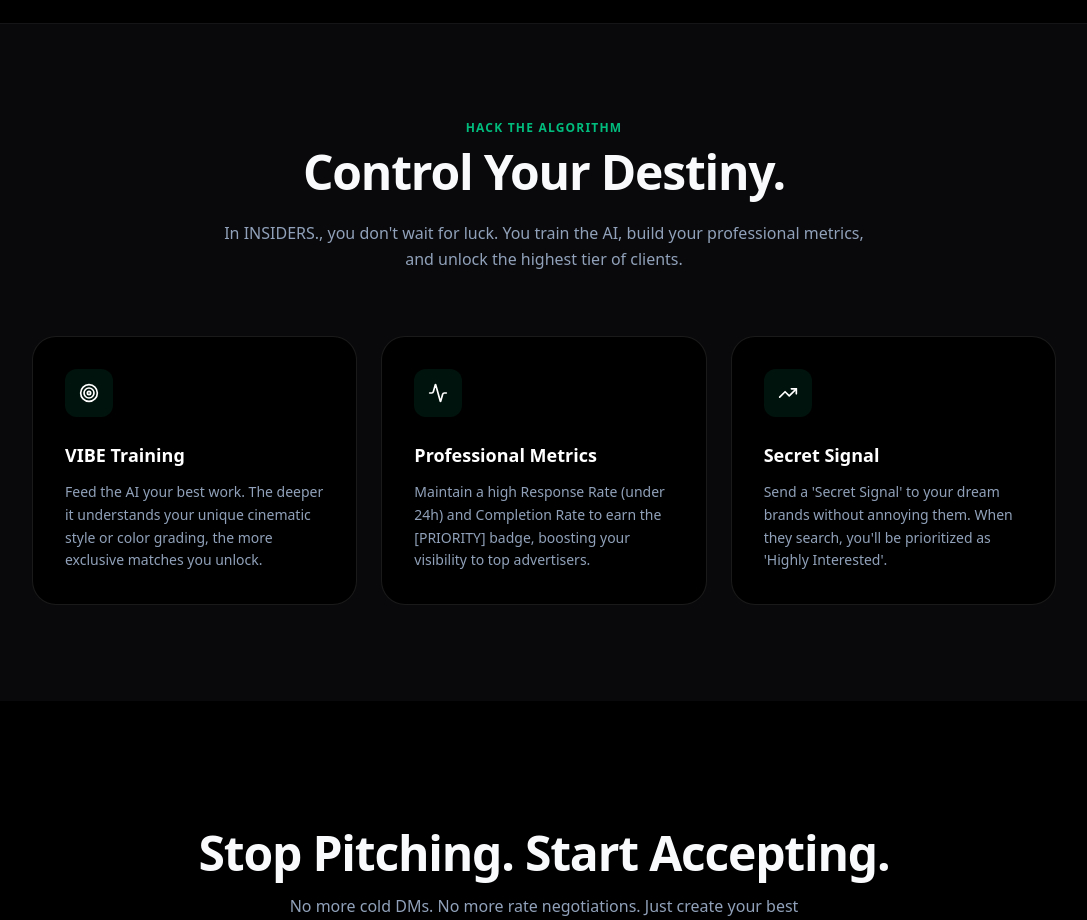
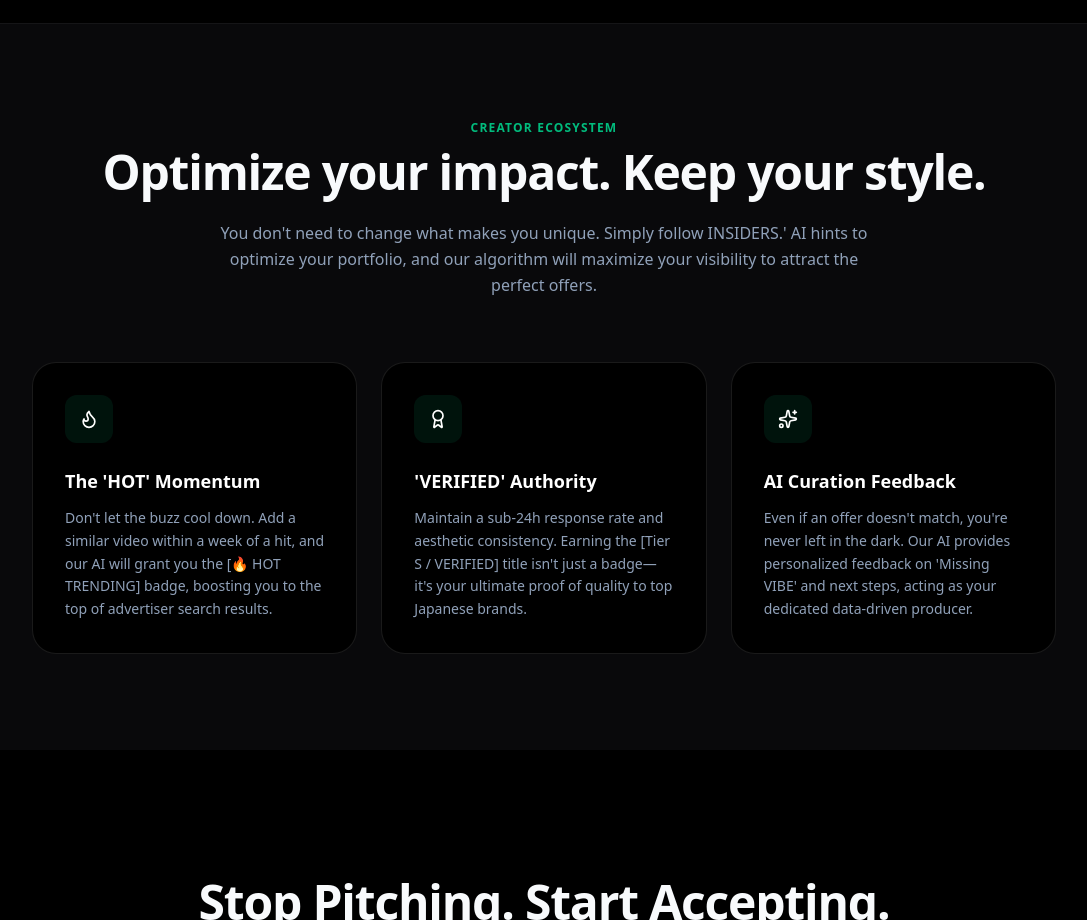
Before and after one commit to abe8877/c2c-app, a Next.js app: page /join in a window 1280 px wide. Shown: the part 3200-4120 px from the top of the page, without its empty margins (96-1183 px from the left). Built offline with nearby package versions, Linux system fonts and the light colour scheme.

Commit message:
fix: adjust reward image alignment

```diff
--- a/next.config.mjs
+++ b/next.config.mjs
@@ -26,6 +26,10 @@ const nextConfig = {
                 protocol: 'https',
                 hostname: 'images.unsplash.com', // モックデータ用
             },
+            {
+                protocol: 'https',
+                hostname: 'storage.googleapis.com', // n8n + GCS ワーカーからのサムネイル
+            },
         ],
     },
     // 開発環境のTurbopack競合対策 (next-pwaがwebpack依存のため)
--- a/src/app/advertiser/_components/VibeCatalogue.tsx
+++ b/src/app/advertiser/_components/VibeCatalogue.tsx
@@ -12,6 +12,7 @@ import {
     Calendar, Map, Trash, Menu, CheckCircle2
 } from 'lucide-react';
 import { motion, AnimatePresence } from "framer-motion";
+import Image from 'next/image';
 import { analyzeAssetInsight } from "@/app/actions/analyze-asset-insight";
 import { analyzeShopVibe } from "@/app/actions/analyze-shop-vibe";
 import { offerCreator } from '@/app/actions/offer-creator';
@@ -40,7 +41,7 @@ export interface Creator {
     ethnicity: string;
     vibe_tags: string[];
     followers: string;
-    thumbnail_url: string;
+    thumbnail_url: string | null;
     portfolio_video_urls?: string[];
     tier?: 'S' | 'A' | 'B' | '-';
     vibeMatchScore?: number;
@@ -48,6 +49,7 @@ export interface Creator {
     avatar?: string; // Added for offerCreator
     is_verified?: boolean;
     response_rate?: 'HIGH' | 'MEDIUM' | 'LOW';
+    is_public?: boolean;
 }
 
 const AnimatedCounter = ({ value }: { value: number }) => {
@@ -203,12 +205,28 @@ const CreatorCard = ({
             transition={{ duration: 0.4 }}
             className="relative aspect-[9/16] rounded-2xl overflow-hidden group cursor-pointer shadow-lg hover:shadow-2xl transition-all duration-500"
         >
+            {/* Premium Fallback Background (Visible if img fails or is missing) */}
+            <div className="absolute inset-0 bg-gradient-to-br from-slate-900 to-teal-950 flex flex-col items-center justify-center pointer-events-none">
+                <div className="w-12 h-12 bg-white/5 rounded-full flex items-center justify-center mb-2 border border-white/10">
+                    <Sparkles className="w-6 h-6 text-teal-500/50" />
+                </div>
+                <span className="text-[10px] font-black tracking-widest text-teal-500/50 uppercase">INSIDERS.</span>
+                <span className="text-[8px] font-bold text-white/30 uppercase tracking-widest mt-1">Verifying Vibe</span>
+            </div>
+
             {/* Thumbnail */}
-            <img
+            {creator.thumbnail_url && (
+                <Image
                     src={creator.thumbnail_url}
                     alt={creator.name}
-                className="absolute inset-0 w-full h-full object-cover transition-transform duration-700 group-hover:scale-110"
+                    fill
+                    className="object-cover transition-transform duration-700 group-hover:scale-110"
+                    unoptimized={true}
+                    onError={(e) => {
+                        e.currentTarget.style.display = 'none';
+                    }}
                 />
+            )}
 
             {/* Gradient Overlay */}
             <div className="absolute inset-0 bg-gradient-to-t from-black/80 via-black/20 to-transparent" />
@@ -991,7 +1009,10 @@ export default function VibeCatalogue({
             || (filterRegion === 'WESTERN' && (c.ethnicity === 'AMERICA' || c.ethnicity === 'EUROPE'))
             || (filterRegion === 'ASIAN' && c.ethnicity === 'ASIA')
             || (filterRegion === 'GLOBAL');
-        return genreMatch && regionMatch;
+        // Tier S/A 限定 + Public のみ表示（ノイズゼロ担保）
+        const tierOk = c.tier === 'S' || c.tier === 'A';
+        const publicOk = c.is_public !== false;
+        return genreMatch && regionMatch && tierOk && publicOk;
     }).map(c => {
         // ===== VIBEマッチングスコア計算 (Base+Bonus方式) =====
         const creatorVibes = c.vibe_tags.map(t => t.toLowerCase());
@@ -1091,7 +1112,7 @@ export default function VibeCatalogue({
                 creatorId: selectedCreator.id,
                 shopId: 'demo-shop', // Mock ID
                 creatorName: selectedCreator.name,
-                creatorAvatar: selectedCreator.avatar || selectedCreator.thumbnail_url,
+                creatorAvatar: selectedCreator.avatar || selectedCreator.thumbnail_url || undefined,
                 offerDetails: details
             });
 
--- a/src/app/creator/CreatorDashboardContent.tsx
+++ b/src/app/creator/CreatorDashboardContent.tsx
@@ -2,7 +2,7 @@
 
 import React, { useState } from "react";
 import { motion, AnimatePresence } from "framer-motion";
-import { Crown, ArrowRight, Star, PlayCircle, MessageCircle, Link as LinkIcon, Loader2, CheckCircle2 } from "lucide-react";
+import { Crown, ArrowRight, Star, PlayCircle, MessageCircle, Link as LinkIcon, Loader2, CheckCircle2, Target } from "lucide-react";
 import Image from "next/image";
 import CreatorAiFeedback from "./_components/CreatorAiFeedback";
 import { submitAssetDelivery } from "@/app/actions/creator";
@@ -140,7 +140,7 @@ function AssetItem({ asset }: { asset: Asset }) {
                         </motion.div>
                         <h4 className="text-sm font-black text-teal-300 mb-2 tracking-wide">🎉 VIBE DELIVERED!</h4>
                         <p className="text-[10px] text-zinc-300 leading-relaxed font-medium">
-                            動画の提出ありがとうございます！運営にて内容を確認し、<span className="text-teal-400 font-bold">報酬の支払いを確定</span>させます。<br/><br/>
+                            動画の提出ありがとうございます！運営にて内容を確認し、<span className="text-teal-400 font-bold">報酬の支払いを確定</span>させます。<br /><br />
                             INSIDERS.が未払いを防ぎ、確実にサポートしますので、安心して次の案件をお探しください✨
                         </p>
                     </motion.div>
@@ -260,6 +260,55 @@ export default function CreatorDashboardContent({
                     </div>
                 </motion.section>
 
+                {/* ユーザーダッシュボード内の「攻略ヒント」セクション */}
+                <motion.section
+                    initial={{ opacity: 0, y: 20 }}
+                    animate={{ opacity: 1, y: 0 }}
+                    transition={{ duration: 0.5, delay: 0.25 }}
+                    className="px-6 mb-8"
+                >
+                    <div className="bg-[#121212] border border-white/5 rounded-2xl p-5 shadow-xl">
+                        <div className="flex items-center justify-between mb-4">
+                            <h3 className="text-xs font-bold text-white tracking-widest uppercase flex items-center gap-2">
+                                <Target className="w-4 h-4 text-emerald-500" /> Unlock Next Tier
+                            </h3>
+                            <span className="text-[9px] text-slate-500 font-medium">アルゴリズム攻略</span>
+                        </div>
+
+                        <div className="space-y-4">
+                            {/* ミッション 1: HOTバッジの獲得 */}
+                            <div className="bg-black border border-orange-500/20 rounded-xl p-3 relative overflow-hidden group">
+                                <div className="absolute top-0 right-0 w-16 h-16 bg-orange-500/10 blur-xl rounded-full" />
+                                <div className="flex justify-between items-start mb-1 relative z-10">
+                                    <span className="text-[10px] font-bold text-orange-500 flex items-center gap-1">
+                                        🔥 GET "HOT TRENDING"
+                                    </span>
+                                    <span className="text-[10px] text-zinc-500">0/1 達成</span>
+                                </div>
+                                <p className="text-[10px] text-zinc-400 leading-relaxed relative z-10">
+                                    前回高い評価を得た<span className="text-white font-bold">「MATCHA」系の動画</span>の追加を推奨します。動画を追加すると関連カテゴリで上位に表示されやすくなります。
+                                </p>
+                                <button className="mt-2 text-[9px] bg-white/10 hover:bg-white/20 text-white px-3 py-1.5 rounded font-bold transition-colors">
+                                    + 動画リンクを追加
+                                </button>
+                            </div>
+
+                            {/* ミッション 2: 一貫性の証明 */}
+                            <div className="bg-black border border-white/10 rounded-xl p-3 relative z-10">
+                                <div className="flex justify-between items-start mb-1">
+                                    <span className="text-[10px] font-bold text-emerald-500 flex items-center gap-1">
+                                        👑 PROVE CONSISTENCY
+                                    </span>
+                                    <span className="text-[10px] text-emerald-500">Tier S 候補</span>
+                                </div>
+                                <p className="text-[10px] text-zinc-400 leading-relaxed">
+                                    あなたの「FOOD」ジャンルでの動画が高く評価されています。一貫性のある動画を増やすことで、より高単価な案件オファーが来やすくなります。
+                                </p>
+                            </div>
+                        </div>
+                    </div>
+                </motion.section>
+
                 {/* 3. Exclusive Invites (Horizontal Scroll) */}
                 <motion.section
                     initial={{ opacity: 0, y: 20 }}
--- a/src/app/join/page.tsx
+++ b/src/app/join/page.tsx
@@ -2,7 +2,7 @@
 
 import React, { useState } from 'react';
 import Link from 'next/link';
-import { Search, CheckCircle2, ArrowRight, Sparkles, ShieldCheck, Zap, Wallet, Building2, Star, PlayCircle, Check, Globe, TrendingUp, Target, Activity, Send, ChevronDown } from 'lucide-react';
+import { Search, CheckCircle2, ArrowRight, Sparkles, ShieldCheck, Zap, Wallet, Building2, Star, PlayCircle, Check, Globe, TrendingUp, Target, Activity, Send, ChevronDown, Flame, Award } from 'lucide-react';
 
 // --- i18n Dictionary ---
 const dict = {
@@ -63,24 +63,24 @@ const dict = {
             ]
         },
         gamification: {
-            badge: "Hack the Algorithm",
-            title: "Control Your Destiny.",
-            desc: "In INSIDERS., you don't wait for luck. You train the AI, build your professional metrics, and unlock the highest tier of clients.",
+            badge: "Creator Ecosystem",
+            title: "Optimize your impact. Keep your style.",
+            desc: "You don't need to change what makes you unique. Simply follow INSIDERS.' AI hints to optimize your portfolio, and our algorithm will maximize your visibility to attract the perfect offers.",
             items: [
                 {
-                    icon: <Target className="w-5 h-5 text-white" />,
-                    title: "VIBE Training",
-                    desc: "Feed the AI your best work. The deeper it understands your unique cinematic style or color grading, the more exclusive matches you unlock."
+                    icon: <Flame className="w-5 h-5 text-white" />,
+                    title: "The 'HOT' Momentum",
+                    desc: "Don't let the buzz cool down. Add a similar video within a week of a hit, and our AI will grant you the [🔥 HOT TRENDING] badge, boosting you to the top of advertiser search results."
                 },
                 {
-                    icon: <Activity className="w-5 h-5 text-white" />,
-                    title: "Professional Metrics",
-                    desc: "Maintain a high Response Rate (under 24h) and Completion Rate to earn the [PRIORITY] badge, boosting your visibility to top advertisers."
+                    icon: <Award className="w-5 h-5 text-white" />,
+                    title: "'VERIFIED' Authority",
+                    desc: "Maintain a sub-24h response rate and aesthetic consistency. Earning the [Tier S / VERIFIED] title isn't just a badge—it's your ultimate proof of quality to top Japanese brands."
                 },
                 {
-                    icon: <TrendingUp className="w-5 h-5 text-white" />,
-                    title: "Secret Signal",
-                    desc: "Send a 'Secret Signal' to your dream brands without annoying them. When they search, you'll be prioritized as 'Highly Interested'."
+                    icon: <Sparkles className="w-5 h-5 text-white" />,
+                    title: "AI Curation Feedback",
+                    desc: "Even if an offer doesn't match, you're never left in the dark. Our AI provides personalized feedback on 'Missing VIBE' and next steps, acting as your dedicated data-driven producer."
                 }
             ]
         },
@@ -148,24 +148,24 @@ const dict = {
             ]
         },
         gamification: {
-            badge: "アルゴリズムをハックする",
-            title: "運を待つな、自ら最適化せよ。",
-            desc: "INSIDERS.では、ただオファーを待つ必要はありません。AIを育て、プロとしての実績を積むことで、最高峰のクライアント層へのアクセスを自ら切り開くことができます。",
+            badge: "Creator Ecosystem",
+            title: "スタイルはそのままに、見せ方をハックせよ。",
+            desc: "あなたの活動方針を変える必要はありません。INSIDERS.が提示する「AIのヒント」に従ってポートフォリオを最適化するだけで、アルゴリズムがあなたの価値を最大化し、最適なオファーを引き寄せます。",
             items: [
                 {
-                    icon: <Target className="w-5 h-5 text-white" />,
-                    title: "VIBE Training (AIの育成)",
-                    desc: "あなたの最高傑作を追加し、AIに学習させましょう。シズル感やカラーグレーディングの癖を深く理解させるほど、よりニッチで高単価な案件が優先的に届きます。"
+                    icon: <Flame className="w-5 h-5 text-white" />,
+                    title: "The 'HOT' Momentum (トレンドの最大化)",
+                    desc: "「バズの熱」を逃さないでください。過去に伸びた動画と同系統の作品を1週間以内に追加するだけで、AIが【🔥 HOT TRENDING】を付与し、広告主の検索結果の最上位へ自動ブーストします。"
                 },
                 {
-                    icon: <Activity className="w-5 h-5 text-white" />,
-                    title: "Professional Metrics (プロの証明)",
-                    desc: "24時間以内の高い返信率と完了率を維持することで [PRIORITY] バッジを獲得。広告主の検索結果でアルゴリズム的に最上位にブーストされます。"
+                    icon: <Award className="w-5 h-5 text-white" />,
+                    title: "'VERIFIED' Authority (プロフェッショナルの証明)",
+                    desc: "24時間以内の返信率と、世界観の一貫性を維持してください。基準をクリアして【Tier S / VERIFIED】の称号を獲得することは、日本のトップブランドに対する絶対的な品質証明（名刺）になります。"
                 },
                 {
-                    icon: <TrendingUp className="w-5 h-5 text-white" />,
-                    title: "Secret Signal (熱意の送信)",
-                    desc: "憧れの名店へ、通知を飛ばさずに「シークレット・シグナル」を送れます。相手がAI検索を利用した際、あなたは「熱量高」としてトップ推薦されます。"
+                    icon: <Sparkles className="w-5 h-5 text-white" />,
+                    title: "AI Curation Feedback (専属プロデュース)",
+                    desc: "オファーが見送りになった場合でも、単なる「不採用」では終わりません。AIが「不足していたVIBE」や「次回の最適解」を個別にフィードバックし、専属プロデューサーとしてあなたの成長をサポートします。"
                 }
             ]
         },
```
Also changed, not shown: src/app/actions/creator.ts (+19 -0 lines), src/app/admin/page.tsx (+9 -0 lines), src/app/advertiser/page.tsx (+4 -5 lines), src/app/join/[code]/_components/OnboardingForm.tsx (+42 -19 lines). Lines whose indentation alone changed are shown as unchanged.
